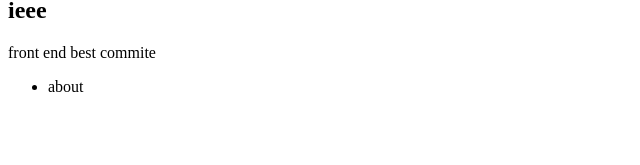
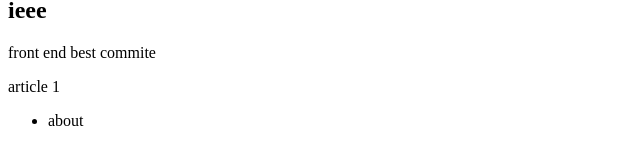
Before and after one commit to mohamedmehdawy/IEEE-Blog, a plain HTML site: page index.html in a window 1280 px wide. Shown: the part 155-320 px from the top of the page, without its empty margins (0-640 px from the left). Drawn offline with Linux system fonts and the light colour scheme.

Commit message:
add author

```diff
--- a/index.html
+++ b/index.html
@@ -22,6 +22,7 @@
             <article>
                 <h2>ieee</h2>
                 <p>front end best commite</p>
+                <p class='author'>article 1</p>
             </article>
         </section>
 
```
